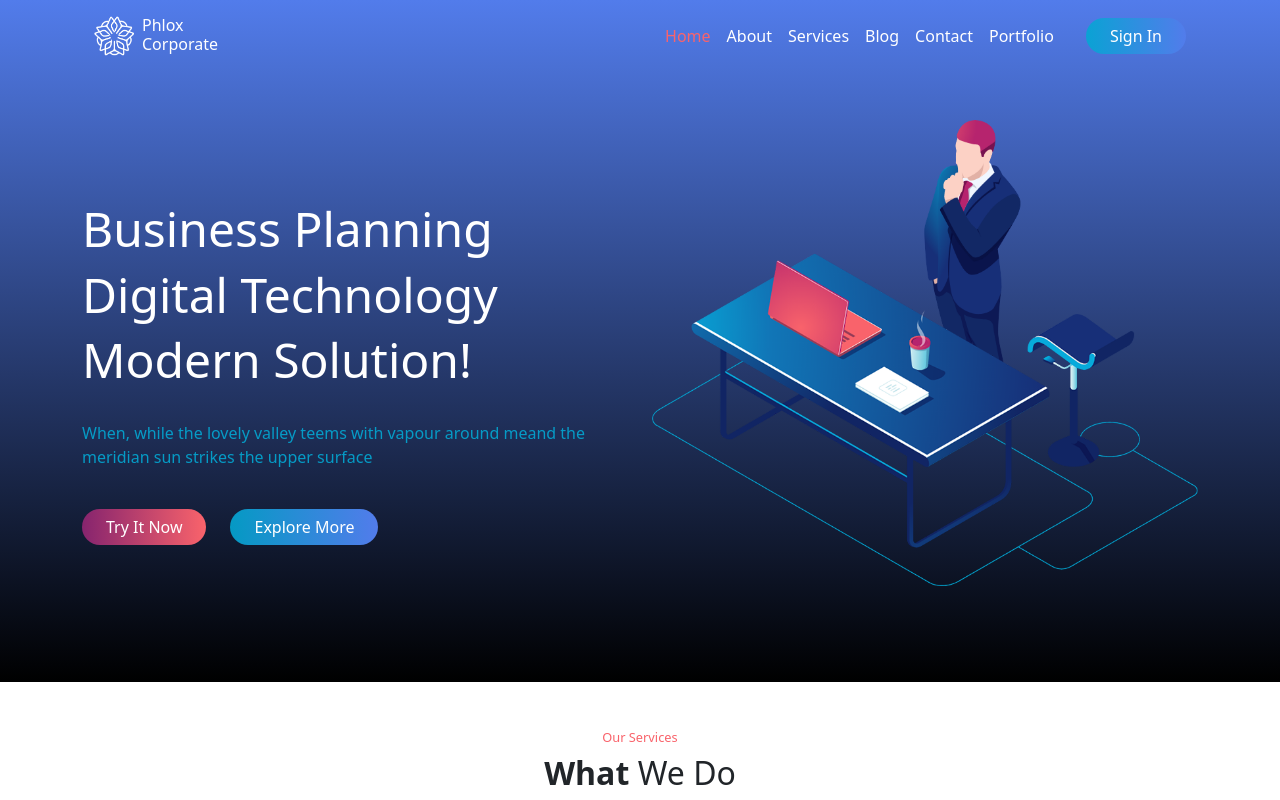
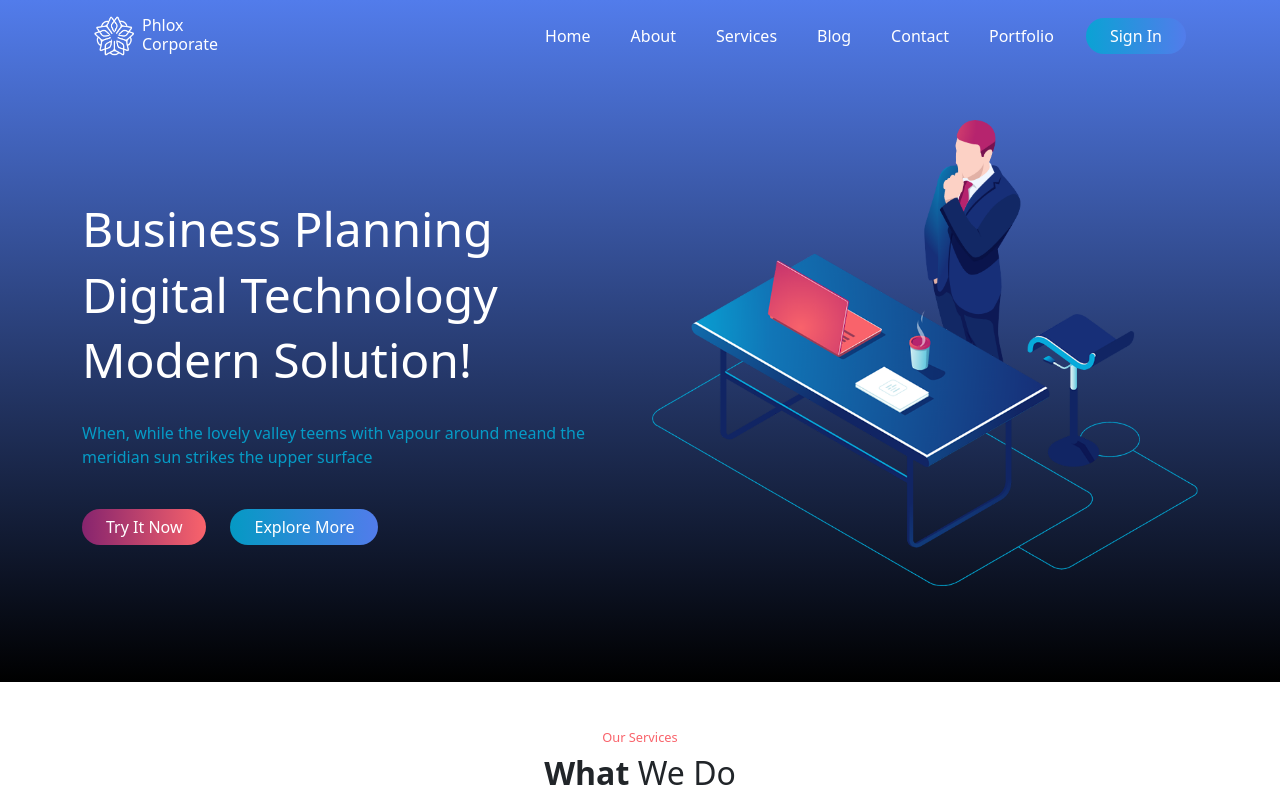
Before and after one commit to Francesco-Iannuzzi/proj-html-vuejs, a Vue app: page / in a window 1280 px wide. Shown: the top 800 px of the page. Built offline with nearby package versions, Linux system fonts and the light colour scheme.

Commit message:
add dynamic header menu

```diff
--- a/src/App.vue
+++ b/src/App.vue
@@ -13,8 +13,6 @@ export default {
     return {
 
     }
-  },
-  mounted() {
   }
 }
 </script>
--- a/src/assets/scss/partials/_pageHeader.scss
+++ b/src/assets/scss/partials/_pageHeader.scss
@@ -13,15 +13,14 @@ header {
     }
 
     .navbar {
-        li:first-child {
-            a {
-                color: $bgSecondaryGradient2;
-            }
-        }
 
         li {
             a {
                 color: $light;
+
+                &:hover {
+                    color: $bgSecondaryGradient2;
+                }
             }
         }
     }
--- /dev/null
+++ b/src/components/HeaderNav.vue
@@ -0,0 +1,26 @@
+<script>
+import { state } from "../state";
+export default {
+    name: "HeaderNav",
+    data() {
+        return {
+            state
+        }
+    }
+}
+</script>
+
+<template>
+    <div class="menu_nav navbar" id="navbarSupportedContent">
+        <ul class="navbar-nav me-4 mb-2 mb-lg-0" v-for="item in state.headerMenu">
+            <li class="nav-item">
+                <a class="nav-link" :href="item.link">{{ item.title }}</a>
+            </li>
+        </ul>
+        <!-- /menu sections -->
+        <button class="btn_primary btn border-0 rounded-5 px-4">Sign In</button>
+        <!-- /sign In button -->
+    </div>
+</template>
+
+<style lang="scss" scoped></style>
--- a/src/components/PageHeader.vue
+++ b/src/components/PageHeader.vue
@@ -1,4 +1,5 @@
 <script>
+import HeaderNav from './HeaderNav.vue';
 import LogoElement from './LogoElement.vue';
 import SectionJumbo from './SectionJumbo.vue';
 
@@ -6,10 +7,13 @@ export default {
     name: "PageHeader",
     components: {
         LogoElement,
+        HeaderNav,
         SectionJumbo
     },
     data() {
-        return {};
+        return {
+
+        };
     }
 }
 </script>
@@ -21,31 +25,7 @@ export default {
                 <div class="container">
                     <LogoElement></LogoElement>
                     <!-- /logo -->
-                    <div class="menu_nav navbar" id="navbarSupportedContent">
-                        <ul class="navbar-nav me-4 mb-2 mb-lg-0">
-                            <li class="nav-item">
-                                <a class="nav-link" href="#">Home</a>
-                            </li>
-                            <li class="nav-item">
-                                <a class="nav-link" href="#">About</a>
-                            </li>
-                            <li class="nav-item">
-                                <a class="nav-link" href="#">Services</a>
-                            </li>
-                            <li class="nav-item">
-                                <a class="nav-link" href="#">Blog</a>
-                            </li>
-                            <li class="nav-item">
-                                <a class="nav-link" href="#">Contact</a>
-                            </li>
-                            <li class="nav-item">
-                                <a class="nav-link" href="#">Portfolio</a>
-                            </li>
-                        </ul>
-                        <!-- /menu sections -->
-                        <button class="btn_primary btn border-0 rounded-5 px-4">Sign In</button>
-                        <!-- /sign In button -->
-                    </div>
+                    <HeaderNav></HeaderNav>
                     <!-- /navbar menu -->
                 </div>
             </nav>
--- a/src/state.js
+++ b/src/state.js
@@ -1,5 +1,30 @@
 import { reactive } from 'vue'
 
-export const store = reactive({
-
+export const state = reactive({
+    headerMenu: [
+        {
+            title: 'Home',
+            link: '#'
+        },
+        {
+            title: 'About',
+            link: '#'
+        },
+        {
+            title: 'Services',
+            link: '#'
+        },
+        {
+            title: 'Blog',
+            link: '#'
+        },
+        {
+            title: 'Contact',
+            link: '#'
+        },
+        {
+            title: 'Portfolio',
+            link: '#'
+        },
+    ]
 });
```
